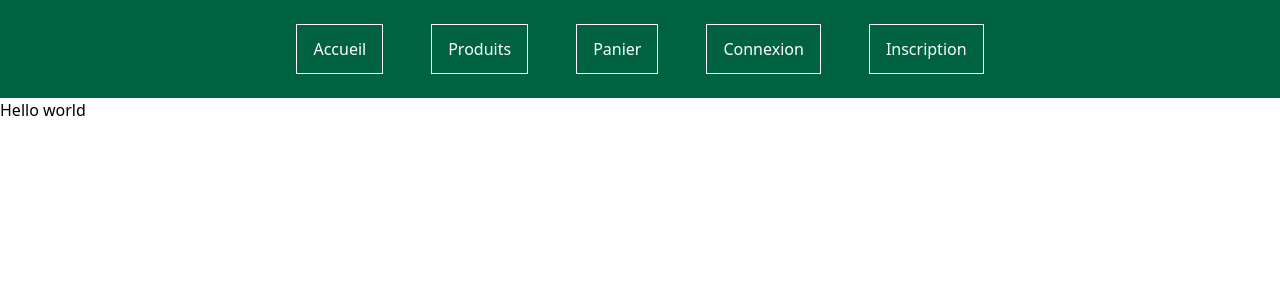
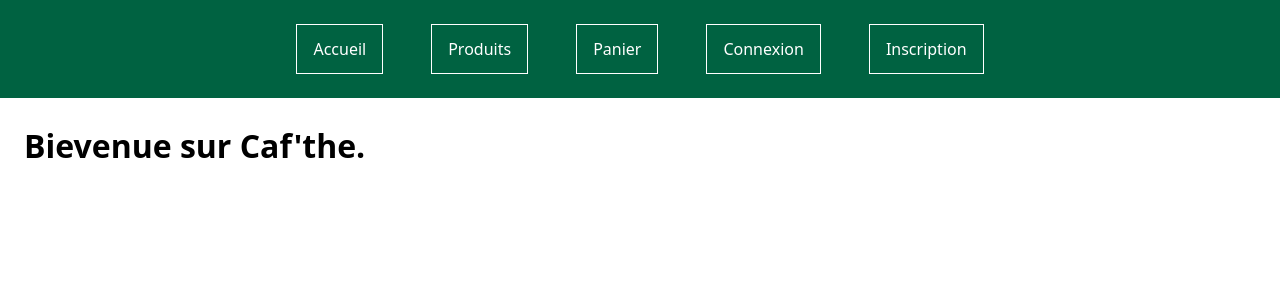
Before and after one commit to aurelienachard/ecommerce_cafthe, a React (Vite) app in the folder front-end/: page / in a window 1280 px wide. Shown: the top 300 px of the page. Built offline with nearby package versions, Linux system fonts and the light colour scheme.

Commit message:
feat: ajout de design

```diff
--- a/front-end/src/components/accueil.jsx
+++ b/front-end/src/components/accueil.jsx
@@ -1,7 +1,7 @@
 const Accueil = () => {
     return (
-        <div>
-            <h1>Hello world</h1>
+        <div className="p-[24px]">
+            <h1 className="text-[32px] font-bold">Bievenue sur Caf'the.</h1>
         </div>
     )
 }
```
